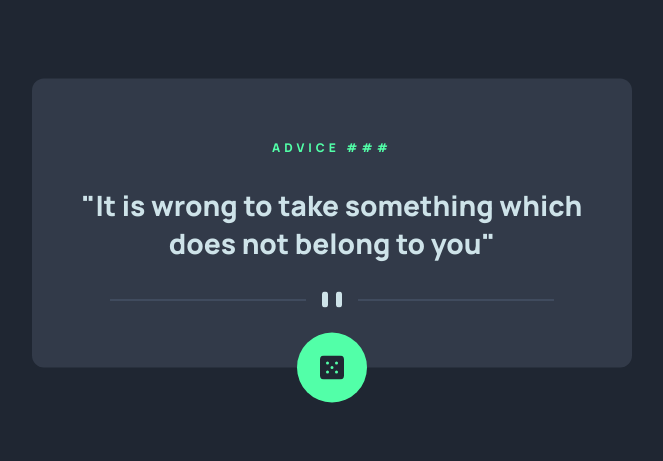
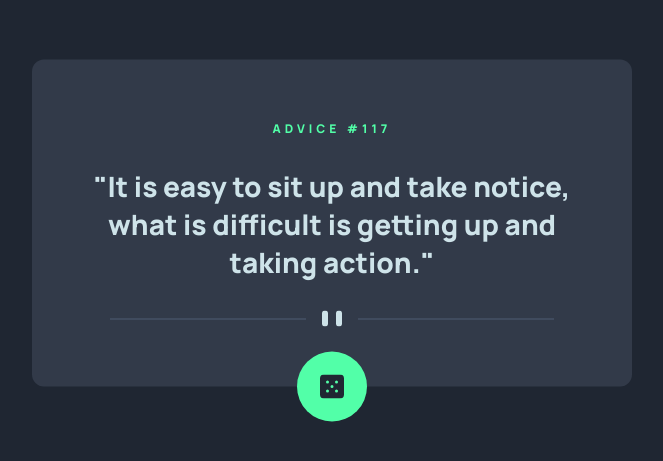
Before and after one commit to DennyDoesFrontend/Random-Advice-Generator, a plain HTML site: page index.html in a window 1280 px wide. Shown: the part 177-638 px from the top of the page, without its empty margins (308-971 px from the left). Drawn offline with Linux system fonts and the light colour scheme.

Commit message:
Update index.html

```diff
--- a/index.html
+++ b/index.html
@@ -9,8 +9,8 @@
 </head>
 <body>
   <div class="advice-container">
-    <h4 id="advice-number">ADVICE ###</h4>
-    <p id="quote">"It is wrong to take something which does not belong to you"</p>
+    <h4 id="advice-number">ADVICE #117</h4>
+    <p id="quote">"It is easy to sit up and take notice, what is difficult is getting up and taking action."</p>
     <svg width="444" height="16" xmlns="http://www.w3.org/2000/svg"><g fill="none" fill-rule="evenodd"><path fill="#4F5D74" d="M0 8h196v1H0zM248 8h196v1H248z"/><g transform="translate(212)" fill="#CEE3E9"><rect width="6" height="16" rx="3"/><rect x="14" width="6" height="16" rx="3"/></g></g></svg>
     <div class="generate">
       <svg width="24" height="24" xmlns="http://www.w3.org/2000/svg"><path d="M20 0H4a4.005 4.005 0 0 0-4 4v16a4.005 4.005 0 0 0 4 4h16a4.005 4.005 0 0 0 4-4V4a4.005 4.005 0 0 0-4-4ZM7.5 18a1.5 1.5 0 1 1 0-3 1.5 1.5 0 0 1 0 3Zm0-9a1.5 1.5 0 1 1 0-3 1.5 1.5 0 0 1 0 3Zm4.5 4.5a1.5 1.5 0 1 1 0-3 1.5 1.5 0 0 1 0 3Zm4.5 4.5a1.5 1.5 0 1 1 0-3 1.5 1.5 0 0 1 0 3Zm0-9a1.5 1.5 0 1 1 0-3 1.5 1.5 0 0 1 0 3Z" fill="#202733"/></svg>
```
